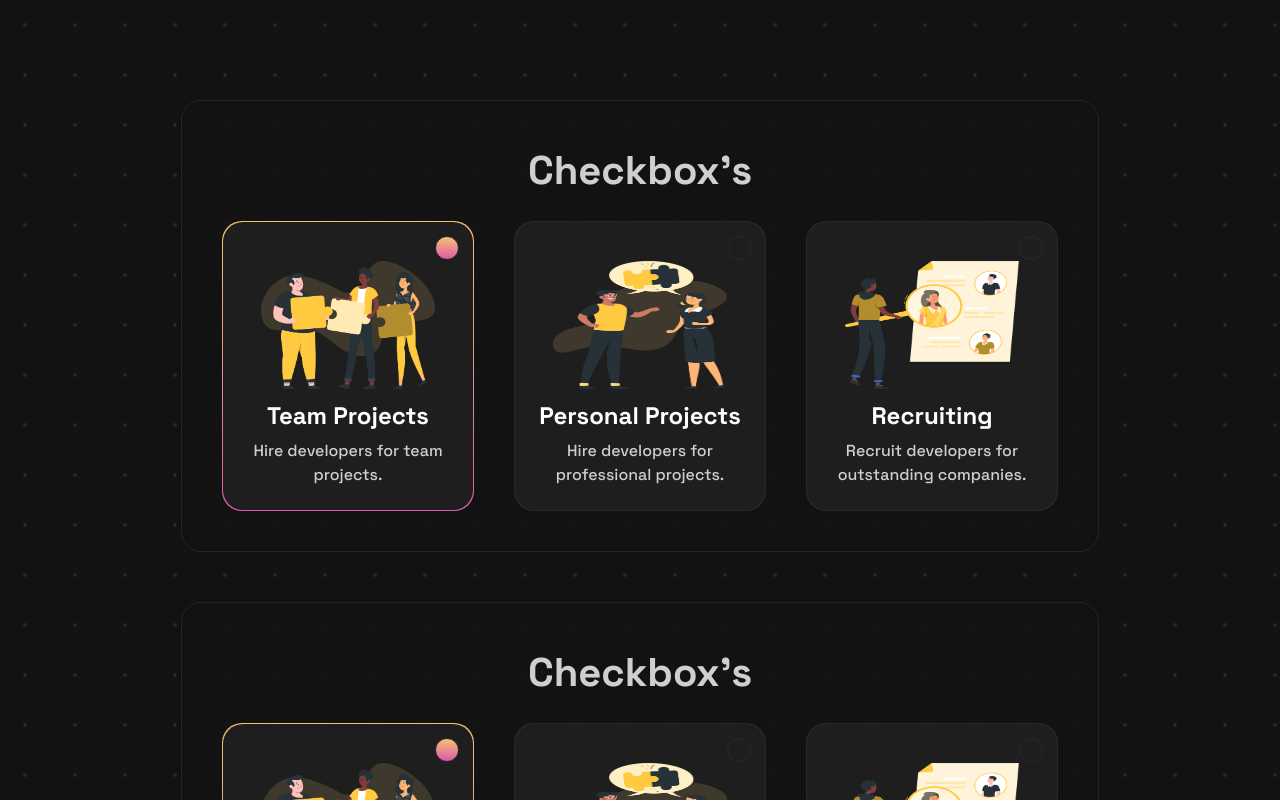
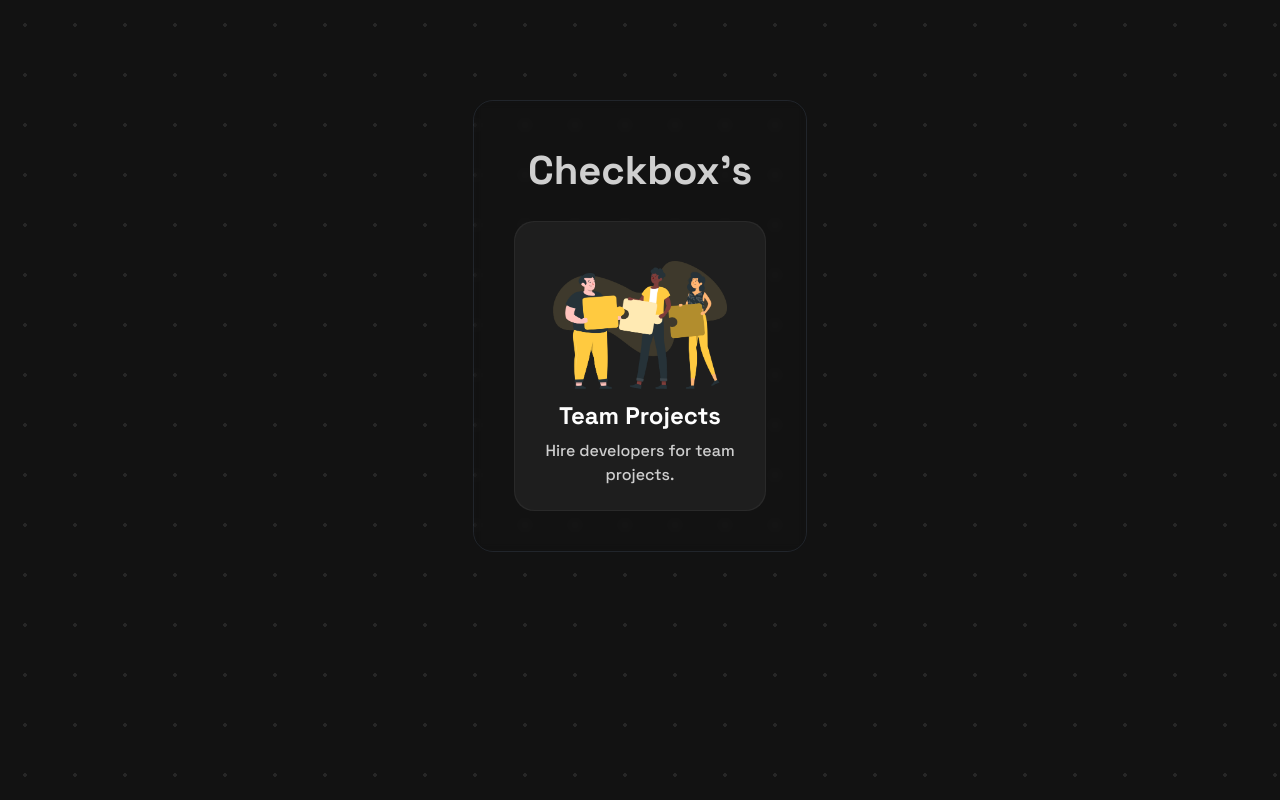
Before and after one commit to tublianchallenge/tublianchallenge, a SvelteKit app: page /deshawn_playground in a window 1280 px wide. Built offline with nearby package versions, Linux system fonts and the light colour scheme.

Commit message:
MarquisTheCoder:  Sun Nov 19 04:22:07 CST 2023

```diff
--- a/src/lib/components/RadioCard.svelte
+++ b/src/lib/components/RadioCard.svelte
@@ -1,92 +1,50 @@
 <script lang="ts">
 
-    import { onMount } from "svelte";
-    export let img = String(undefined)
-    export let title = String(undefined)
-    export let description = String(undefined)
-    export let group: number = Number(undefined)
-    export let value: number = Number(undefined)
-    export let checked: boolean= Boolean(undefined);
+    export let img = String(undefined);
+    export let title = String(undefined);
+    export let description = String(undefined);
+    export let group: number = Number(undefined);
+    export let value: number = Number(undefined);
 
-    const radioCardColors = {
-        radio:{
-            active: "linear-gradient(#F5C370, #DD58AC)",
-            hover: "linear-gradient(to left, #1E1E1E, #1E1E1E)",
-            inactive: "linear-gradient(#transparent, transparent)"
-        },
-        border: {
-            active: "linear-gradient(#F5C370, #DD58AC)",
-            inactive:"linear-gradient(#292929, #292929)"
+    let radioCards = [
+        { id: 1, checked: false, radioBackground: "transparent", radioCardBorder: "linear-gradient(#292929, #292929)" },
+
+        // Add more objects for each radio card
+    ];
+
+    function selectRadioCard(card) {
+        radioCards = radioCards.map((rc) => {
+            if (rc.id === card.id) {
+                rc.checked = true;
+                rc.radioBackground = "linear-gradient(#F5C370, #DD58AC)";
+                rc.radioCardBorder = "linear-gradient(#F5C370, #DD58AC)";
+            } else {
+                rc.checked = false;
+                rc.radioBackground = "transparent";
+                rc.radioCardBorder = "linear-gradient(#292929, #292929)";
             }
-    }
-
-    let radioBackground: string = radioCardColors.radio.inactive
-    let radioCardBorder: string = radioCardColors.border.inactive;
-
-    function initializeRadioState(){
-        if (checked == true) {
-            radioBackground = radioCardColors.radio.active
-            radioCardBorder = radioCardColors.border.active
-        }else{
-            radioBackground = radioCardColors.radio.inactive
-            radioCardBorder = radioCardColors.border.inactive
-        }
-    }
-
-    onMount(async () => {
-		initializeRadioState()
-
-        setInterval((() =>{
-            if (checked == false) {
-            radioBackground = radioCardColors.radio.inactive
-            radioCardBorder = radioCardColors.border.inactive
-            return
-        }
-        }), 100);
+            return rc;
         });
-
-    function handleClick(){
-        if (checked == true) {
-            radioBackground = radioCardColors.radio.active
-            radioCardBorder = radioCardColors.border.active
-            return
-        }
-        checked = !checked;
-        radioBackground = radioCardColors.radio.inactive
-        radioCardBorder = radioCardColors.border.inactive
     }
 </script>
 
-
-<!-- svelte-ignore a11y-click-events-have-key-events -->
-<!-- svelte-ignore a11y-no-noninteractive-element-interactions -->
-<label on:click={handleClick} class="radio-card-border-wrap p-[1px] rounded-[20px]"
-    style="background-image: {radioCardBorder};">
-
-    <!-- svelte-ignore a11y-no-static-element-interactions -->
-    <!-- svelte-ignore a11y-mouse-events-have-key-events -->
-    <div
-    class="bg-[#1E1E1E] w-[250px] h-[288px] py-[14px] px-[38px] flex flex-col border-1 rounded-[20px] relative hover:bg-[#292929] hover:cursor-pointer">
-
-        <div>
-            <input checked={checked} type="radio" bind:group {value} class="absolute top-[14px] left-[212px]" style="opacity: 0;">
-
-            <div class="radio-box absolute top-[14px]
-            left-[212px] w-[24px] h-[24px] rounded-full
-             border border-1 border-[#292929]" style="background-image: {radioBackground};">
+{#each radioCards as card}
+    <label on:click={() => selectRadioCard(card)} class="radio-card-border-wrap p-[1px] rounded-[20px]"
+        style="background-image: {card.radioCardBorder};">
+        <div class="bg-[#1E1E1E] w-[250px] h-[288px] py-[14px] px-[38px] flex flex-col border-1 rounded-[20px] relative hover:bg-[#292929] hover:cursor-pointer">
+            {#if card.checked}
+                <div class="radio-box absolute top-[14px] left-[212px] w-[24px] h-[24px] rounded-full border border-1 border-[#292929]" style="background-image: {card.radioBackground};">
                 </div>
-        </div>
-
-
+            {/if}
             <div class="flex flex-row justify-center max-h-[128px] w-full mt-[25px]">
-            <!-- svelte-ignore a11y-missing-attribute -->
-            <img src="{img}"/>
+                <img src="{img}" />
             </div>
             <div class="flex justify-center w-full text-[#FEFEFE] mt-[10px] mb-[6px]">
                 <h1 class="font-[700] font-space-grotesk text-[24px] whitespace-nowrap leading-[34px]">{title}</h1>
             </div>
             <div class="flex flex-row justify-center w-full text-[#CFCFCF]">
-            <p class="font-space-grotesk text-center text-[16px] font-[500] text-[#CFCFCF]leading-[24px] w-[210px] shrink-0">{description}</p>
+                <p class="font-space-grotesk text-center text-[16px] font-[500] text-[#CFCFCF] leading-[24px] w-[210px] shrink-0">{description}</p>
             </div>
         </div>
     </label>
+{/each}
--- a/src/routes/deshawn_playground/+page.svelte
+++ b/src/routes/deshawn_playground/+page.svelte
@@ -17,48 +17,8 @@
         img={"/img/checkbox/tublian-vector_team.png"}
         description="Hire developers for team projects."/>
 
-        <RadioCard
-        bind:group
-        value={2}
-        checked={false}
-        title="Personal Projects"
-        img={"/img/checkbox/tublian-vector_personal.png"}
-        description="Hire developers for professional projects."/>
-
-        <RadioCard
-        bind:group
-        value={3}
-        checked={false}
-        title="Recruiting"
-        img={"/img/checkbox/tublian-vector_recruiting.png"}
-        description="Recruit developers for outstanding companies."/>
     </Category>
 
-    <Category category={"Checkbox's"}>
-        <RadioCard
-        bind:group
-        value={1}
-        checked={true}
-        title="Team Projects"
-        img={"/img/checkbox/tublian-vector_team.png"}
-        description="Hire developers for team projects."/>
-
-        <RadioCard
-        bind:group
-        value={2}
-        checked={false}
-        title="Personal Projects"
-        img={"/img/checkbox/tublian-vector_personal.png"}
-        description="Hire developers for professional projects."/>
-
-        <RadioCard
-        bind:group
-        value={3}
-        checked={false}
-        title="Recruiting"
-        img={"/img/checkbox/tublian-vector_recruiting.png"}
-        description="Recruit developers for outstanding companies."/>
-    </Category>
 </div>
 
 <style>
```
Lines whose indentation alone changed are shown as unchanged.
